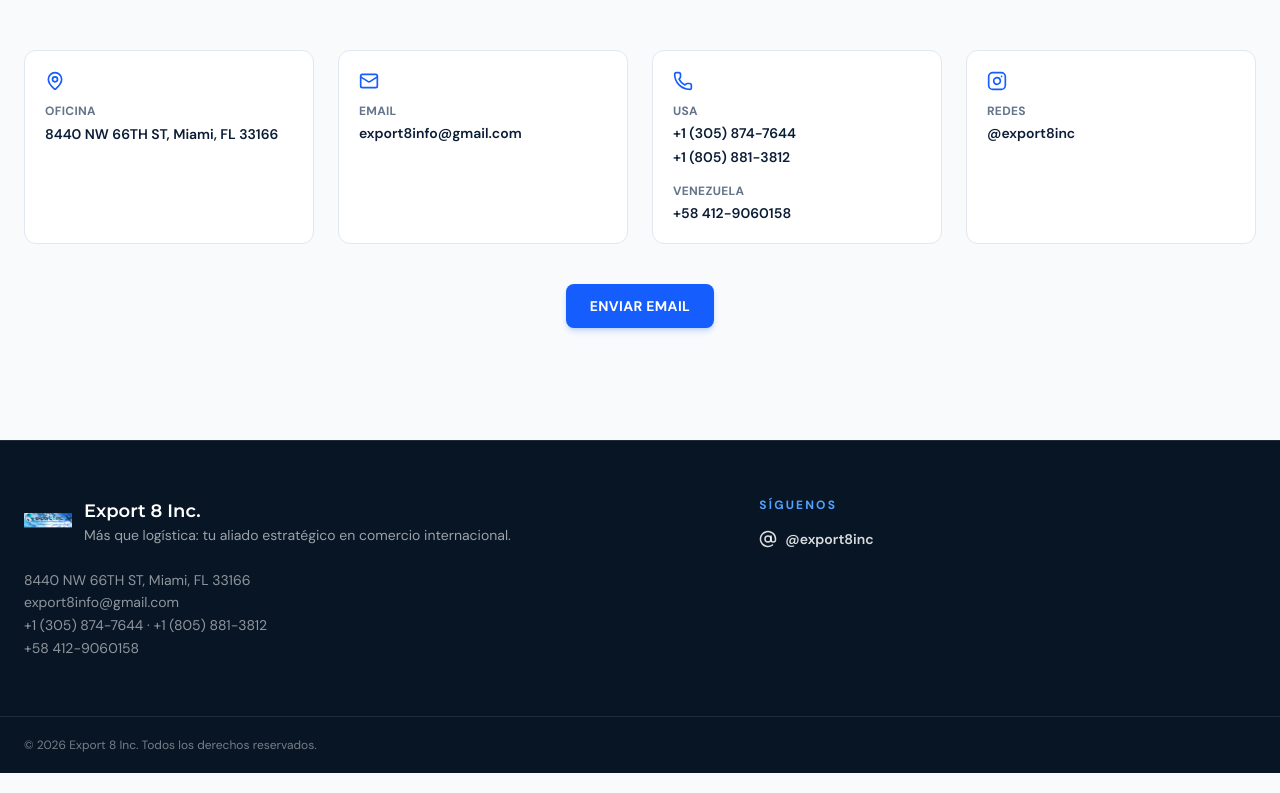
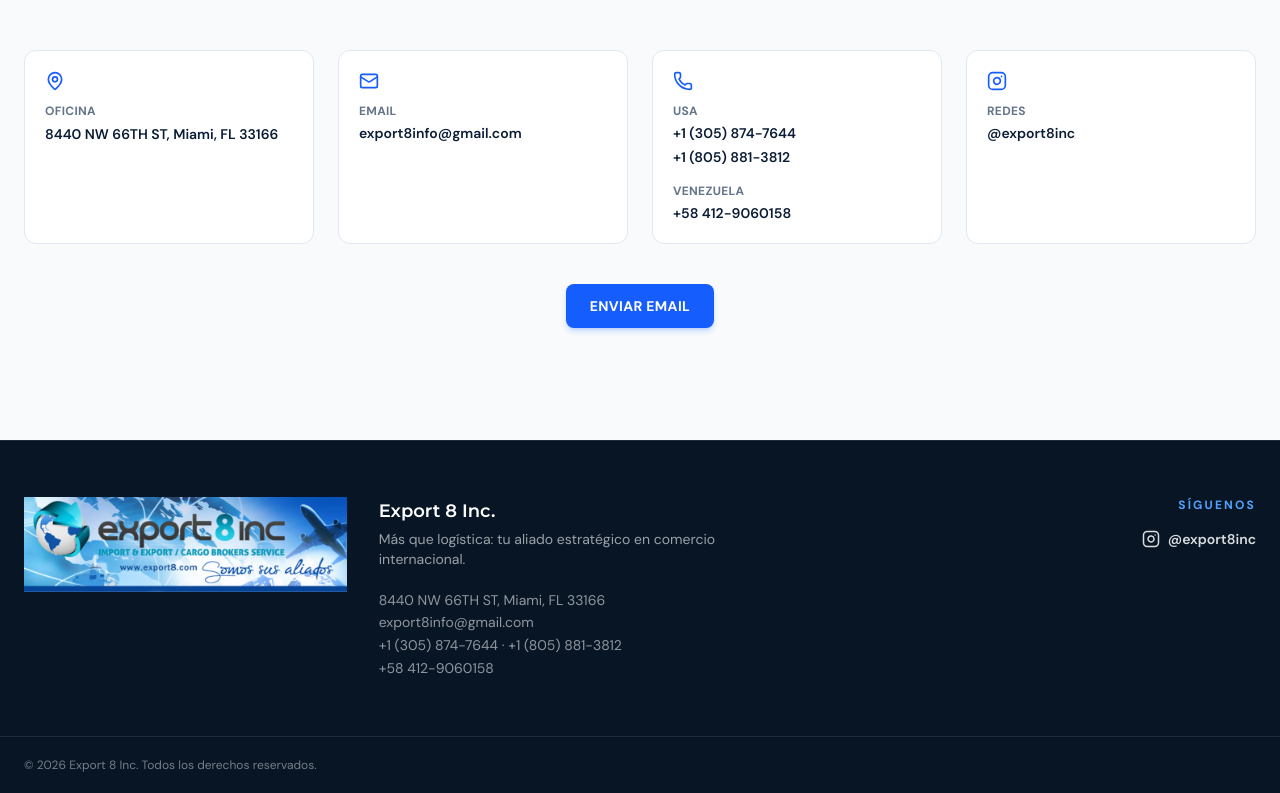
Before and after one commit to Carjamax231/Export8inc, a Next.js app: page /es in a window 1280 px wide. Shown: the part 4821-5614 px from the top of the page. Built offline with nearby package versions, Linux system fonts and the light colour scheme.

Commit message:
style(footer): enlarge wordmark and use Instagram icon
Give the Export 8 logo more presence and match Contact social branding.

```diff
--- a/src/components/Footer.tsx
+++ b/src/components/Footer.tsx
@@ -1,7 +1,7 @@
 import Image from "next/image";
-import { AtSign } from "lucide-react";
 import { getTranslations } from "next-intl/server";
 import { CONTACT, SOCIAL } from "@/lib/constants";
+import InstagramIcon from "@/components/icons/InstagramIcon";
 
 export default async function Footer() {
   const t = await getTranslations("footer");
@@ -9,22 +9,20 @@
 
   return (
     <footer className="border-t border-white/10 bg-navy-deep text-white">
-      <div className="mx-auto grid max-w-7xl gap-10 px-4 py-14 md:grid-cols-[1.4fr_1fr] md:px-6">
-        <div>
-          <div className="flex items-center gap-3">
+      <div className="mx-auto grid max-w-7xl gap-10 px-4 py-14 md:grid-cols-[1.6fr_1fr] md:items-start md:gap-16 md:px-6">
+        <div className="flex flex-col gap-6 sm:flex-row sm:items-start sm:gap-8">
           <Image
             src="/images/logo-export8.png"
             alt="Export 8 Inc."
-              width={48}
-              height={48}
-              className="h-12 w-12 object-contain"
+            width={800}
+            height={238}
+            className="h-16 w-auto object-contain sm:h-20 md:h-24"
+            priority
           />
-            <div>
+          <div className="min-w-0">
             <p className="font-heading text-lg font-semibold">Export 8 Inc.</p>
-              <p className="text-sm text-white/60">{t("tagline")}</p>
-            </div>
-          </div>
-          <p className="mt-6 max-w-md text-sm leading-relaxed text-white/55">
+            <p className="mt-1 text-sm text-white/60">{t("tagline")}</p>
+            <p className="mt-5 max-w-md text-sm leading-relaxed text-white/55">
               {CONTACT.address}
               <br />
               {CONTACT.email}
@@ -34,8 +32,9 @@
               {CONTACT.phonesVenezuela.join(" · ")}
             </p>
           </div>
+        </div>
 
-        <div>
+        <div className="md:justify-self-end md:text-right">
           <p className="text-xs font-bold uppercase tracking-[0.18em] text-blue-400">
             {t("follow")}
           </p>
@@ -43,9 +42,9 @@
             href={SOCIAL.instagram}
             target="_blank"
             rel="noopener noreferrer"
-            className="mt-4 inline-flex items-center gap-2 text-sm font-semibold text-white/85 transition-colors hover:text-blue-400"
+            className="mt-4 inline-flex items-center gap-2 text-sm font-semibold text-white/85 transition-colors hover:text-blue-400 md:justify-end"
           >
-            <AtSign size={18} aria-hidden />
+            <InstagramIcon size={18} />
             @export8inc
           </a>
         </div>
```
Lines whose indentation alone changed are shown as unchanged.
